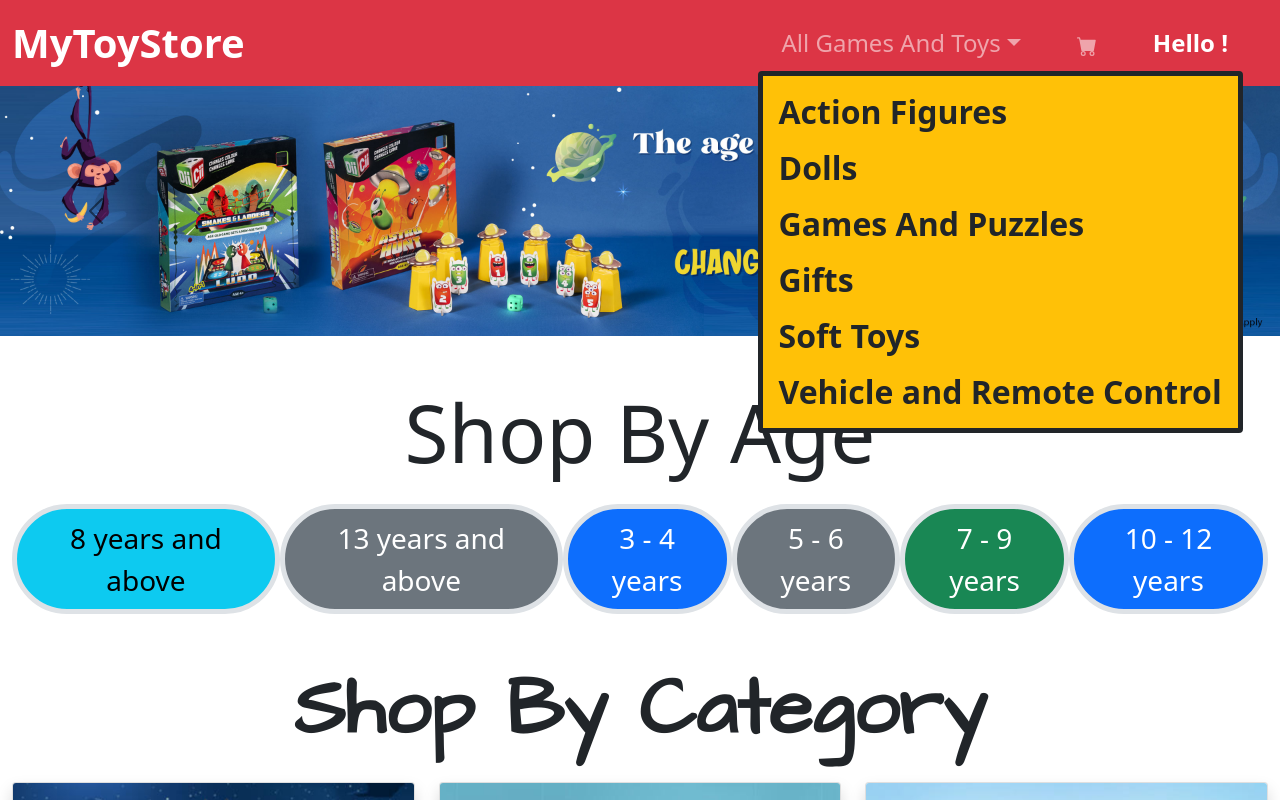
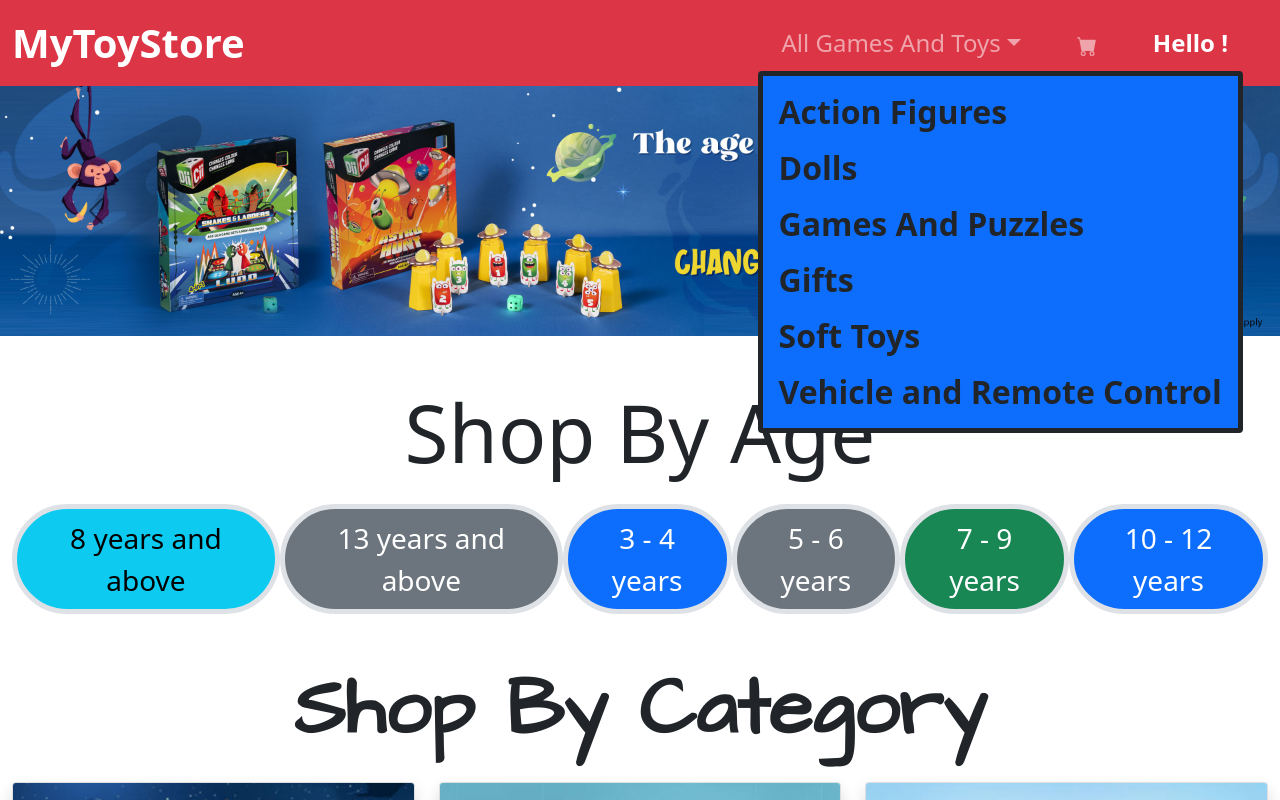
Before and after one commit to MananDoshi1301/My-Toy-Store, a React (Create React App) app: page / in a window 1280 px wide. Both pictures are taken after a click on the button "All Games And Toys". Shown: the top 800 px of the page. Built offline with nearby package versions, Linux system fonts and the light colour scheme.

Commit message:
Added primary to dropdown

```diff
--- a/src/components/Nav.js
+++ b/src/components/Nav.js
@@ -59,7 +59,7 @@ const Nav = ( props ) => {
                     All Games And Toys
                     </a>
                   <ul
-                    className="dropdown-menu bg-warning border border-5 border-dark"
+                    className="dropdown-menu bg-primary border border-5 border-dark"
                     aria-labelledby="navbarDropdownMenuLink"
                   >
                     {/* Map here for categories display */}
```
